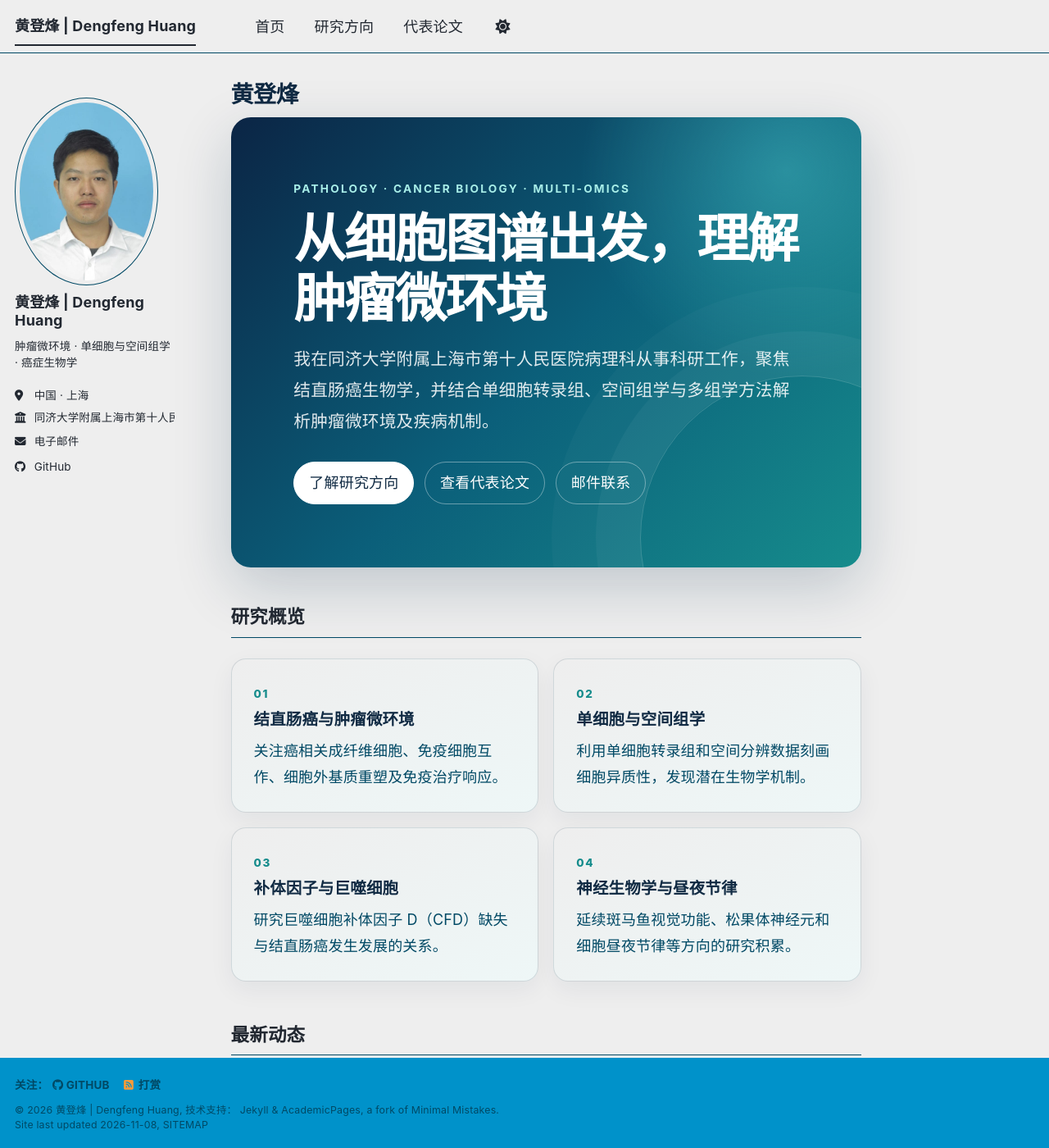
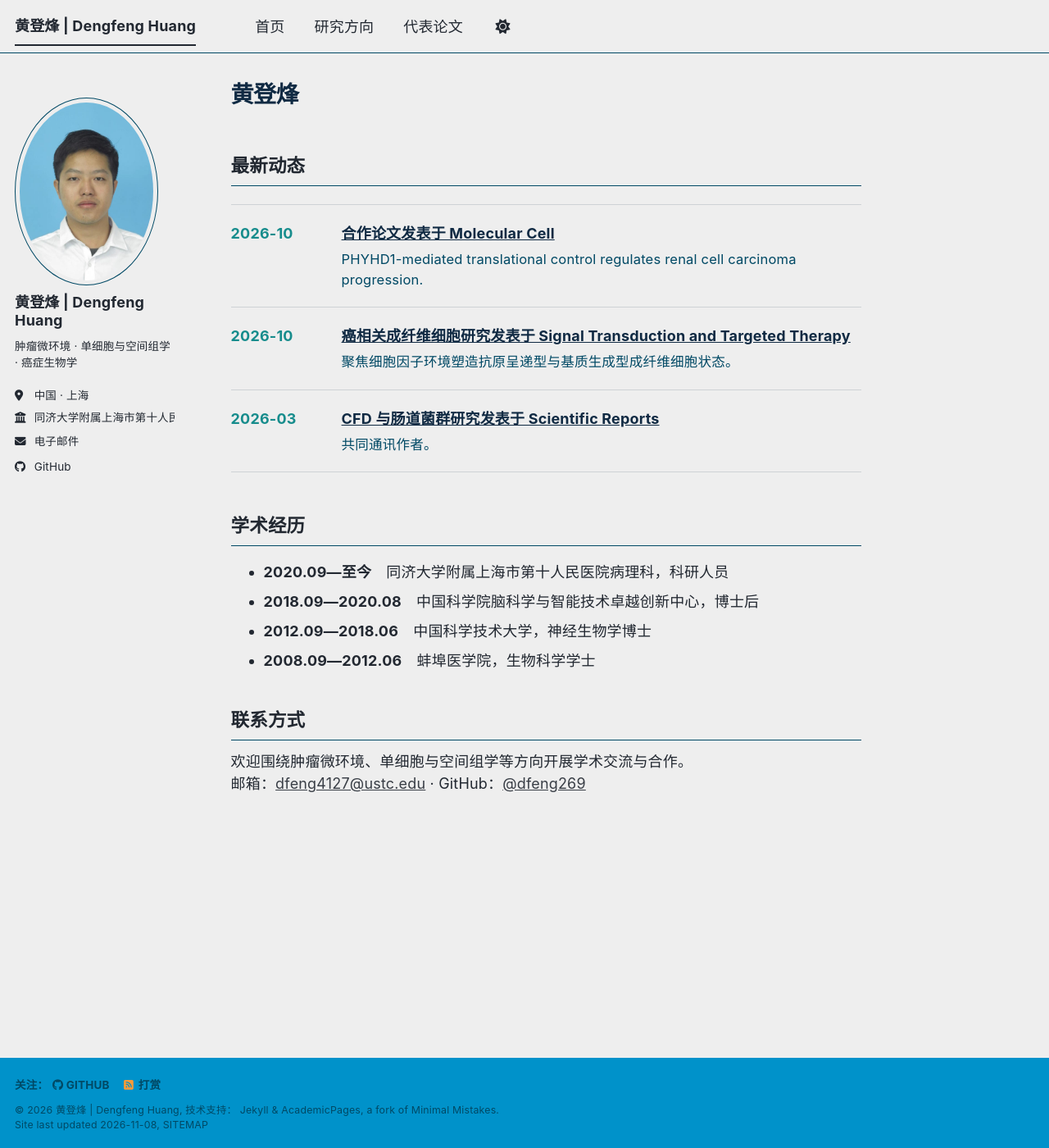
Before and after one commit to dfeng269/dfeng269.github.io, a Jekyll site: the page built from _pages/about.md, in a window 1280 px wide and 1400 px high. Shown: the whole window at 82% size. Built offline with Jekyll 4.4.1, drawn with Linux system fonts in a browser that asks for light colours; a style sheet for code colours, icons or effects is not loaded.

Commit message:
Update about.md

```diff
--- a/_pages/about.md
+++ b/_pages/about.md
@@ -5,42 +5,6 @@ permalink: /
 author_profile: true
 description: "黄登烽，同济大学附属上海市第十人民医院病理科科研人员，研究方向包括结直肠癌、肿瘤微环境、单细胞转录组、空间组学与多组学。"
 ---
-
-<section class="profile-hero">
-  <p class="profile-hero__eyebrow">PATHOLOGY · CANCER BIOLOGY · MULTI-OMICS</p>
-  <h2>从细胞图谱出发，理解肿瘤微环境</h2>
-  <p class="profile-hero__lead">我在同济大学附属上海市第十人民医院病理科从事科研工作，聚焦结直肠癌生物学，并结合单细胞转录组、空间组学与多组学方法解析肿瘤微环境及疾病机制。</p>
-  <div class="profile-hero__actions">
-    <a class="profile-button profile-button--primary" href="/research/">了解研究方向</a>
-    <a class="profile-button" href="/publications/">查看代表论文</a>
-    <a class="profile-button" href="mailto:dfeng4127@ustc.edu">邮件联系</a>
-  </div>
-</section>
-
-## 研究概览
-
-<div class="research-grid">
-  <article class="research-card">
-    <span class="research-card__number">01</span>
-    <h3>结直肠癌与肿瘤微环境</h3>
-    <p>关注癌相关成纤维细胞、免疫细胞互作、细胞外基质重塑及免疫治疗响应。</p>
-  </article>
-  <article class="research-card">
-    <span class="research-card__number">02</span>
-    <h3>单细胞与空间组学</h3>
-    <p>利用单细胞转录组和空间分辨数据刻画细胞异质性，发现潜在生物学机制。</p>
-  </article>
-  <article class="research-card">
-    <span class="research-card__number">03</span>
-    <h3>补体因子与巨噬细胞</h3>
-    <p>研究巨噬细胞补体因子 D（CFD）缺失与结直肠癌发生发展的关系。</p>
-  </article>
-  <article class="research-card">
-    <span class="research-card__number">04</span>
-    <h3>神经生物学与昼夜节律</h3>
-    <p>延续斑马鱼视觉功能、松果体神经元和细胞昼夜节律等方向的研究积累。</p>
-  </article>
-</div>
 
 ## 最新动态
 
```
